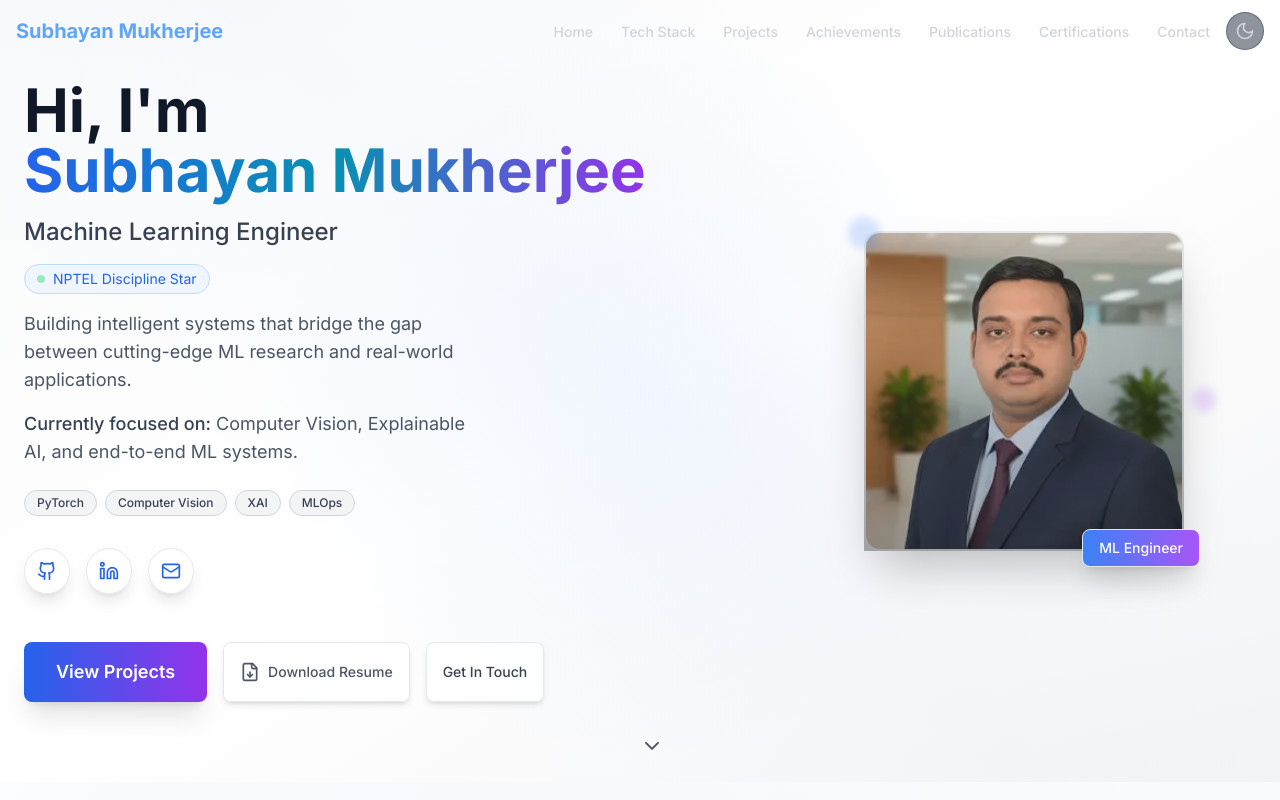
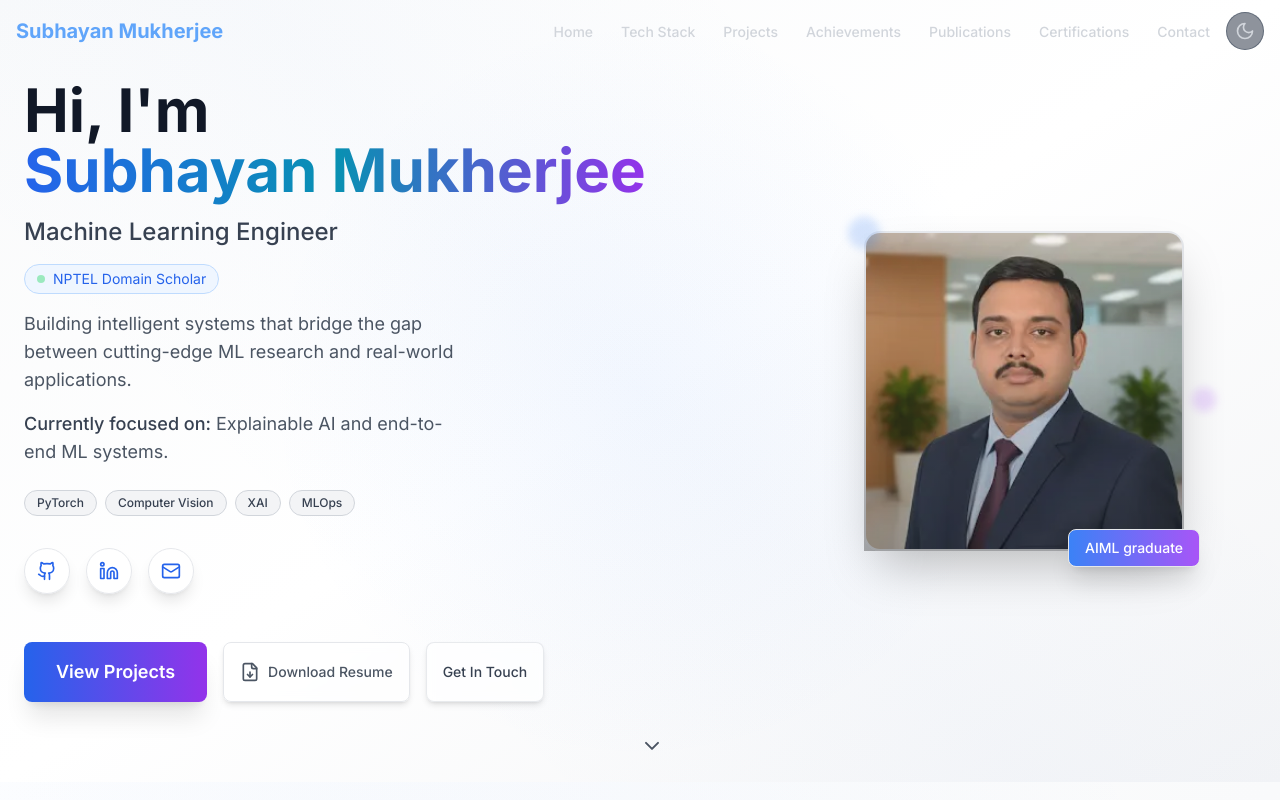
Before and after one commit to Templar121/Portfolio-2, a React (Vite) app: page / in a window 1280 px wide. Shown: the top 800 px of the page. Built offline with nearby package versions, Linux system fonts and the light colour scheme.

Commit message:
Update Hero.tsx

```diff
--- a/src/components/sections/Hero.tsx
+++ b/src/components/sections/Hero.tsx
@@ -76,7 +76,7 @@ const Hero: React.FC = () => {
                 }`}
               >
                 <span className="w-2 h-2 bg-green-400 rounded-full animate-pulse"></span>
-                <span>NPTEL Discipline Star</span>
+                <span>NPTEL Domain Scholar</span>
               </motion.div>
               <motion.p
                 initial={{ opacity: 0, y: 20 }}
@@ -98,7 +98,7 @@ const Hero: React.FC = () => {
               >
                 <span className={`font-medium ${
                   theme === 'dark' ? 'text-gray-300' : 'text-gray-700'
-                }`}>Currently focused on:</span> Computer Vision, Explainable AI, and end-to-end ML systems.
+                }`}>Currently focused on:</span> Explainable AI and end-to-end ML systems.
               </motion.p>
 
               {/* Tech Stack Chips */}
@@ -226,7 +226,7 @@ const Hero: React.FC = () => {
                     : 'bg-gradient-to-r from-blue-500 to-purple-500 border-gray-200'
                 }`}
               >
-                <p className="font-medium text-xs sm:text-sm">ML Engineer</p>
+                <p className="font-medium text-xs sm:text-sm">AIML graduate</p>
               </motion.div>
               {/* Floating elements */}
               <motion.div
```
